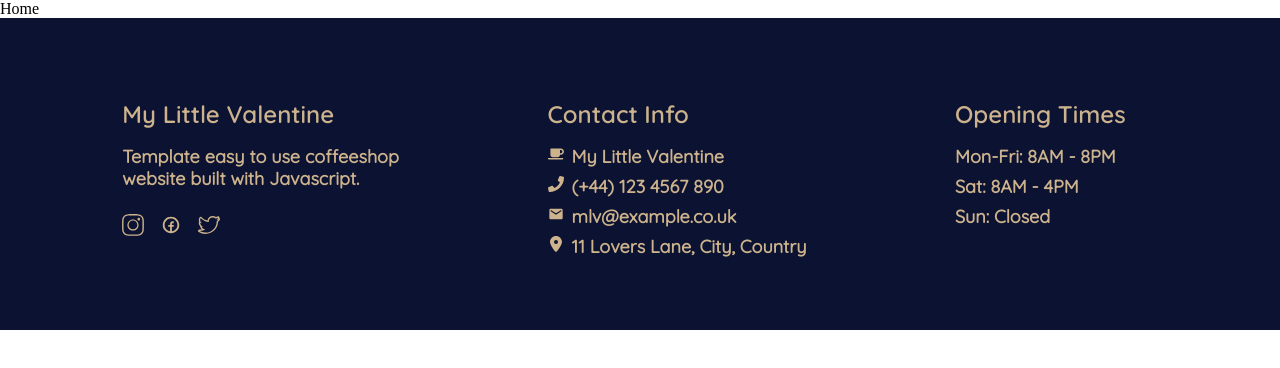
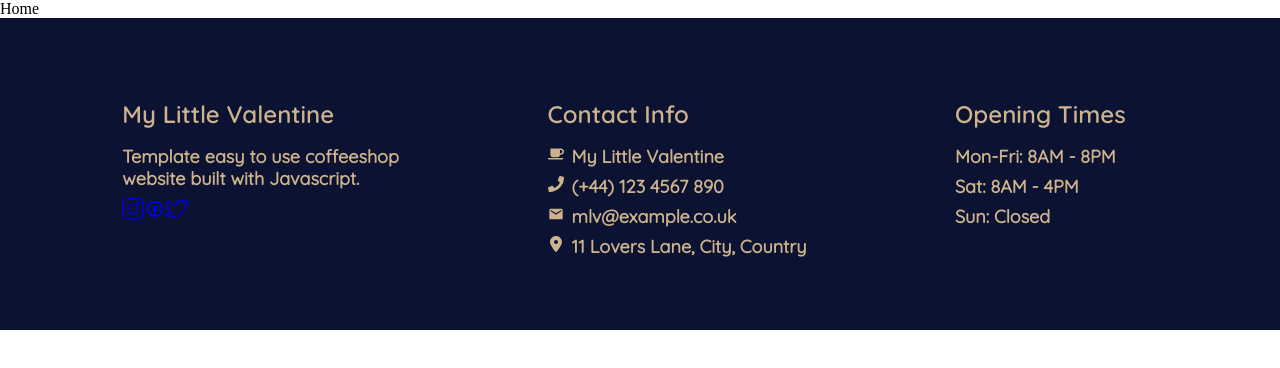
Before and after one commit to SobiahSelvarajah/ss-coffeeshop, a React (Create React App) app in the folder client/: page / in a window 1280 px wide. Shown: the top 368 px of the page. Built offline with nearby package versions, Linux system fonts and the light colour scheme.

Commit message:
components: socials html added

```diff
--- a/client/src/components/footer/Footer.jsx
+++ b/client/src/components/footer/Footer.jsx
@@ -1,7 +1,5 @@
 import React from 'react'
-import { SlSocialInstagram } from "react-icons/sl"
-import { TiSocialFacebookCircular } from "react-icons/ti";
-import { SlSocialTwitter } from "react-icons/sl";
+import Socials from '../socials/Socials';
 import { FaCoffee } from 'react-icons/fa'
 import { FaPhone } from 'react-icons/fa'
 import { MdEmail } from 'react-icons/md'
@@ -20,23 +18,7 @@ const Footer = () => {
                 <br/>
                 website built with Javascript.
             </h5>
-            <div className="footer__socials">
-                <a
-                    href="https://www.instagram.com/"
-                    className="footer__instagram">
-                        <SlSocialInstagram size={22}/>
-                </a>
-                <a
-                    href="https://www.facebook.com/"
-                    className="footer__facebook">
-                        <TiSocialFacebookCircular size={22}/>
-                </a>
-                <a
-                    href="https://www.twitter.com"
-                    className="footer__twitter">
-                        <SlSocialTwitter size={22}/>
-                </a>
-            </div>
+            <Socials/>
         </section>
         <section className="footer__contact">
             <h3 className="footer__contactHeading">
--- /dev/null
+++ b/client/src/components/socials/Socials.jsx
@@ -0,0 +1,28 @@
+import React from 'react'
+import { SlSocialInstagram } from "react-icons/sl"
+import { TiSocialFacebookCircular } from "react-icons/ti";
+import { SlSocialTwitter } from "react-icons/sl";
+
+const Socials = () => {
+  return (
+    <div className="socials__container">
+        <a
+            href="https://www.instagram.com/"
+            className="socials__instagram">
+                <SlSocialInstagram size={22}/>
+        </a>
+        <a
+            href="https://www.facebook.com/"
+            className="socials__facebook">
+                <TiSocialFacebookCircular size={22}/>
+        </a>
+        <a
+            href="https://www.twitter.com"
+            className="socials__twitter">
+                <SlSocialTwitter size={22}/>
+        </a>
+    </div>
+  )
+}
+
+export default Socials
```
